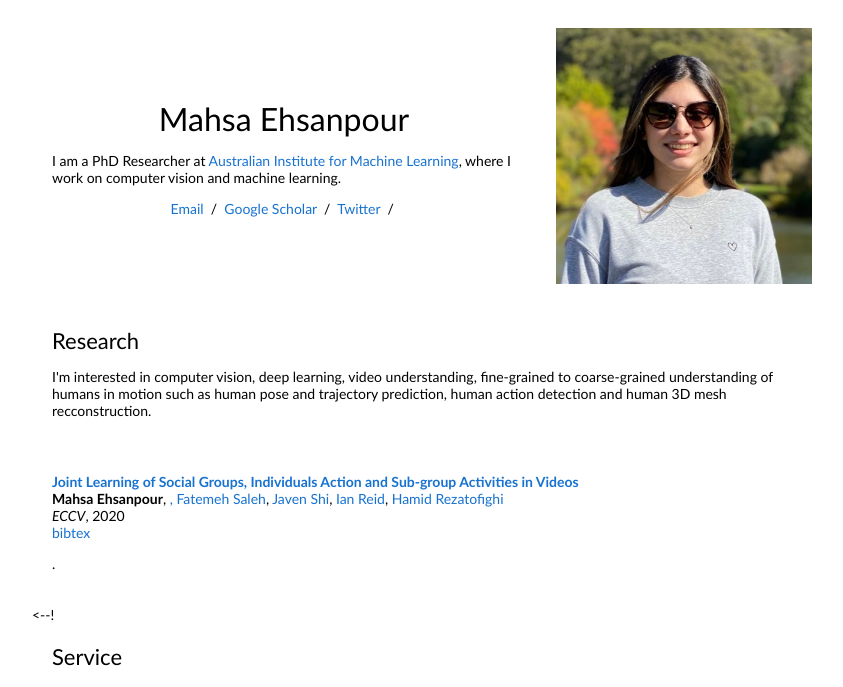
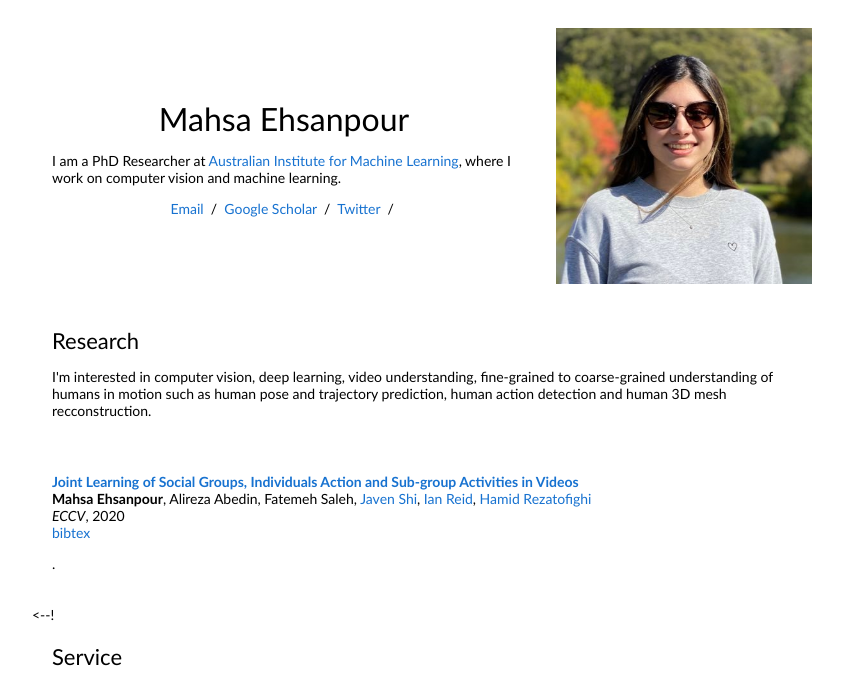
Before and after one commit to mahsaep/MahsaEhsanpour.github.io, a plain HTML site: page index.html in a window 1280 px wide. Shown: the top 687 px of the page, without its empty margins (208-1051 px from the left). Drawn offline with Linux system fonts and the light colour scheme.

Commit message:
Update index.html

```diff
--- a/index.html
+++ b/index.html
@@ -58,7 +58,7 @@
                 <papertitle>Joint Learning of Social Groups, Individuals Action and Sub-group Activities in Videos</papertitle>
               </a>
               <br>
-              <strong>Mahsa Ehsanpour</strong>, <a Alireza Abedin</a>, <a href="">Fatemeh Saleh</a>, <a href="">Javen Shi</a>, <a href="">Ian Reid</a>, <a href="">Hamid Rezatofighi</a>
+              <strong>Mahsa Ehsanpour</strong>, Alireza Abedin, Fatemeh Saleh, <a href="">Javen Shi</a>, <a href="">Ian Reid</a>, <a href="">Hamid Rezatofighi</a>
               <br>
               <em>ECCV</em>, 2020
               <br>
```
